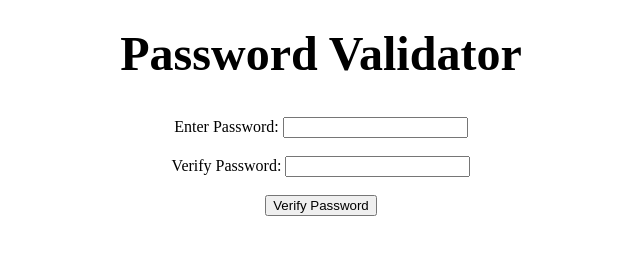
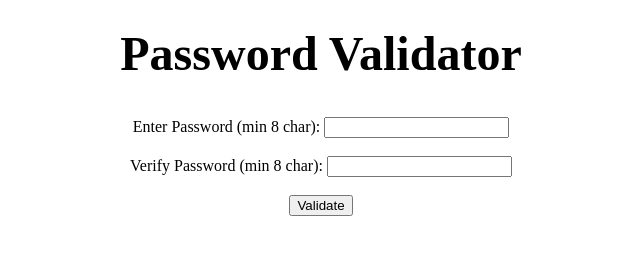
Before and after one commit to arisvinsant/EECS448_Lab03, a plain HTML site: page Exercise1/Exercise1.html in a window 1280 px wide. Shown: the whole page, without its empty margins (319-959 px from the left). Drawn offline with Linux system fonts and the light colour scheme.

Commit message:
Finished Exercise 1

```diff
--- a/Exercise1/Exercise1.html
+++ b/Exercise1/Exercise1.html
@@ -2,9 +2,17 @@
 <html>
 	<head>
 		<title> Password Validator </title>
+		<script type = "text/javascript" src = "validate.js"></script>
 	</head>
 
 	<body>
+		<script>
+			function validate(){
+				if(document.getElementById('first').value != document.getElementById('second').value){
+					alert("Passwords are not matching!")
+				}
+			}
+		</script>
 		<center>
 			<br>
 			<font size="15">
@@ -13,16 +21,16 @@
 			<br>
 			<br>
 			<br>
-			<form name="password1" id="psw1">
-				Enter Password: <input type="password">
+			<form onsubmit="validate()")>
+				Enter Password (min 8 char): <input type="password" id = "first" minlength = "8">
+			<br>
+			<br>
+				Verify Password (min 8 char): <input type="password" name = "secondpassword" id = "second" minlength = "8">
+			<br>
+			<br>
+				<input type="submit" name="submit" value="Validate"  />
 			</form>
 			<br>
-			<form name="password2" id="psw2">
-				Verify Password: <input type="password">
-			</form>
-			<br>
-			<input type="button" name="submit" value="Verify Password"  />
-
 		</center>
 	</body>
 </html>
--- a/Exercise1/validate.js
+++ /dev/null
@@ -1,2 +0,0 @@
-let password1 = document.getelementById("psw1");
-let password2 = document.getelementById("psw2");
```
